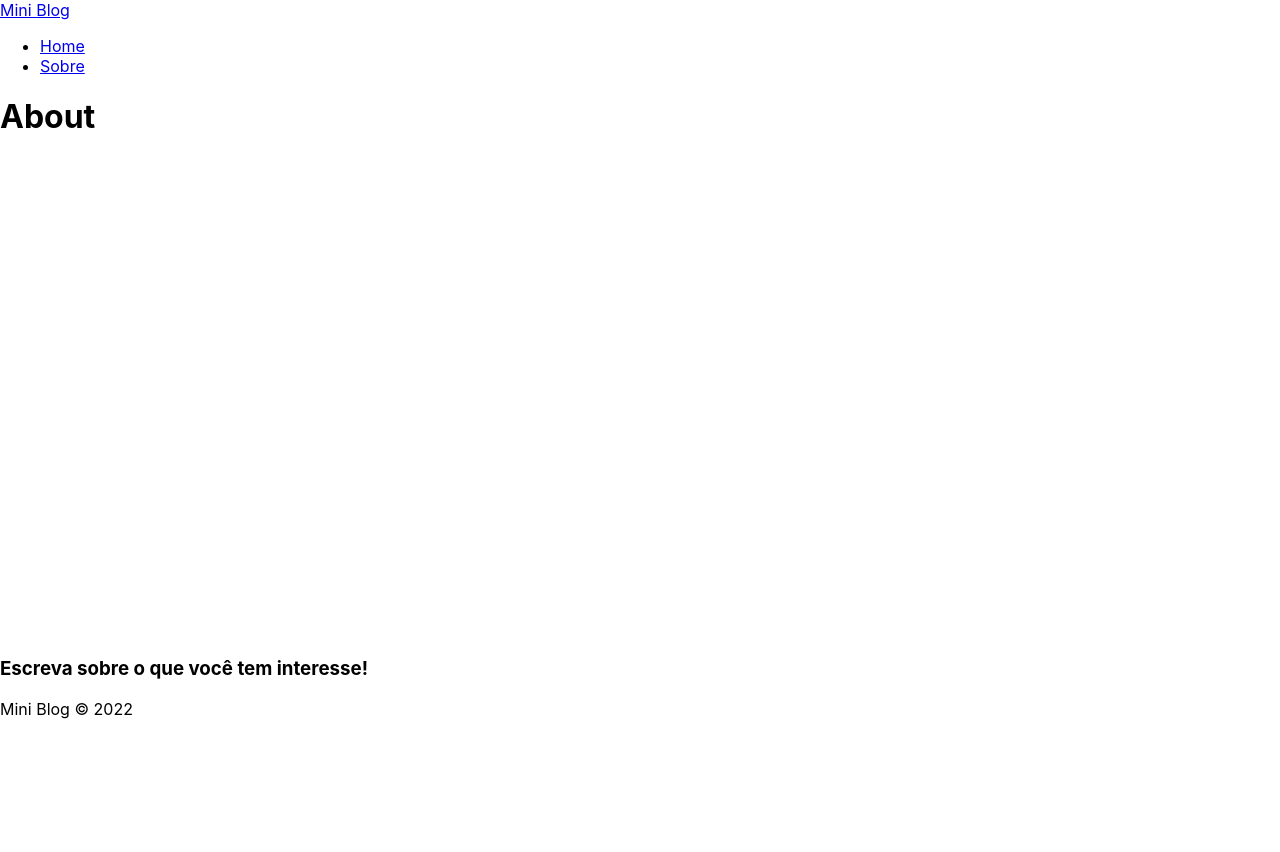
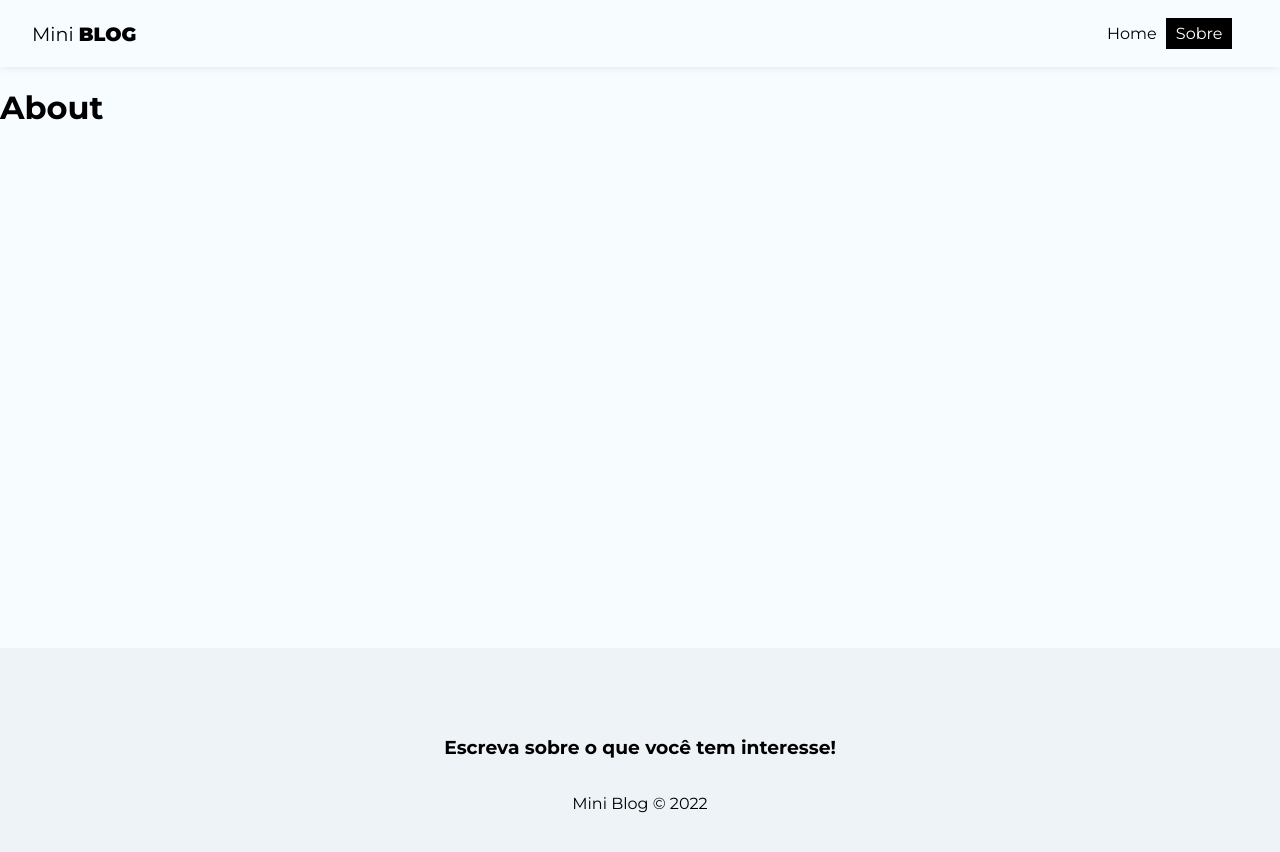
Before and after one commit to isagarci4/miniBlog, a React (Create React App) app: page /about in a window 1280 px wide. Shown: the top 852 px of the page. Before the commit the page ends 800 px from the top, so only its background shows below. Built offline with nearby package versions, Linux system fonts and the light colour scheme.

Commit message:
style: adicionando css a nav bar

```diff
--- a/public/index.html
+++ b/public/index.html
@@ -1,14 +1,12 @@
 <!DOCTYPE html>
 <html lang="en">
+
 <head>
   <meta charset="utf-8" />
   <link rel="icon" href="%PUBLIC_URL%/favicon.ico" />
   <meta name="viewport" content="width=device-width, initial-scale=1" />
   <meta name="theme-color" content="#000000" />
-    <meta
-      name="description"
-      content="Web site created using create-react-app"
-    />
+  <meta name="description" content="Web site created using create-react-app" />
   <link rel="apple-touch-icon" href="%PUBLIC_URL%/logo192.png" />
   <!--
       manifest.json provides metadata used when your web app is installed on a
@@ -24,8 +22,14 @@
       work correctly both with client-side routing and a non-root public URL.
       Learn how to configure a non-root public URL by running `npm run build`.
     -->
-    <title>React App</title>
+  <title>Mini Blog</title>
+  <link rel="preconnect" href="https://fonts.googleapis.com">
+  <link rel="preconnect" href="https://fonts.gstatic.com" crossorigin>
+  <link
+    href="https://fonts.googleapis.com/css2?family=Montserrat:ital,wght@0,200;0,300;0,400;0,500;0,600;0,700;0,800;0,900;1,100;1,200;1,300;1,400;1,500;1,600;1,700;1,800;1,900&family=Open+Sans:wght@400;500;600;800&family=Roboto:wght@700;900&display=swap"
+    rel="stylesheet">
 </head>
+
 <body>
   <noscript>You need to enable JavaScript to run this app.</noscript>
   <div id="root"></div>
@@ -40,4 +44,5 @@
       To create a production bundle, use `npm run build` or `yarn build`.
     -->
 </body>
+
 </html>
--- a/src/components/Footer.js
+++ b/src/components/Footer.js
@@ -2,7 +2,7 @@ import styles from "./Footer.module.css"
 
 const Footer = () => {
   return (
-    <footer>
+    <footer className={styles.footer}>
         <h3>Escreva sobre o que você tem interesse!</h3>
         <p>Mini Blog &copy; 2022</p>
     </footer>
--- a/src/components/Footer.module.css
+++ b/src/components/Footer.module.css
@@ -0,0 +1,8 @@
+.footer {
+    height: 250px;
+    display: flex;
+    flex-direction: column;
+    align-items: center;
+    justify-content: center;
+    background-color: #edf3f6;
+}
--- a/src/components/Navbar.js
+++ b/src/components/Navbar.js
@@ -3,18 +3,18 @@ import { NavLink } from "react-router-dom";
 import styles from "./Navbar.module.css"
 
 const Navbar = () => {
-  return <nav>
-    <NavLink to={"/"}>
+  return <nav className={styles.navbar}>
+    <NavLink to={"/"} className={styles.brand}>
         Mini <span>Blog</span>
     </NavLink>
-    <ul>
+    <ul className={styles.links_list}>
         <li>
-            <NavLink to={"/"}>
+            <NavLink to={"/"} className={({isActive}) => (isActive ? styles.active : '')}>
                 Home
             </NavLink>
         </li>
         <li>
-            <NavLink to={"/about"}>
+            <NavLink to={"/about"} className={({isActive}) => (isActive ? styles.active : '')}>
                 Sobre
             </NavLink>
         </li>
--- a/src/components/Navbar.module.css
+++ b/src/components/Navbar.module.css
@@ -0,0 +1,35 @@
+.navbar {
+    display: flex;
+    box-shadow: rgba(0, 0, 0, .15) 0px -2px 10px 0px;
+    justify-content: space-between;
+    align-items: center;
+    padding: .5em 2em;
+}
+
+.brand {
+    font-size: 1.2em;
+}
+
+.brand span {
+    font-weight: 900;
+    text-transform: uppercase;
+}
+
+.links_list {
+    display: flex;
+    list-style: none;
+}
+
+.links_list {
+    margin-right: 1em;
+}
+
+.links_list li a {
+    padding: .4em .6em;
+}
+
+.active {
+    background-color: #000;
+    color: #fff;
+
+}
--- a/src/index.css
+++ b/src/index.css
@@ -1,13 +1,33 @@
 body {
+  background-color: #F6FCFF;
+  padding: 0;
   margin: 0;
-  font-family: -apple-system, BlinkMacSystemFont, 'Segoe UI', 'Roboto', 'Oxygen',
-    'Ubuntu', 'Cantarell', 'Fira Sans', 'Droid Sans', 'Helvetica Neue',
-    sans-serif;
-  -webkit-font-smoothing: antialiased;
-  -moz-osx-font-smoothing: grayscale;
+  font-family: "Montserrat", sans-serif;
 }
 
-code {
-  font-family: source-code-pro, Menlo, Monaco, Consolas, 'Courier New',
-    monospace;
+input::placeholder,
+textarea::placeholder{
+  font-family: "Montserrat", sans-serif;
 }
+
+input:focus,
+textarea:focus{
+  outline: none;
+}
+
+a,
+nav button{
+  text-decoration: none;
+  background-color: transparent;
+  border: none;
+  color: #000;
+  transition: .4s;
+  font-size: 1em;
+  cursor: pointer;
+  font-family: "Montserrat", sans-serif;
+}
+
+a:hover,
+nav button:hover{
+  color: #bbb;
+}
--- /dev/null
+++ b/src/pages/Register/Register.js
@@ -0,0 +1 @@
+import styles from "./Resgiter.module.css"
```
Also changed, not shown: src/pages/Login/Login.js (added, +9 -0 lines), src/pages/Login/Login.module.css (added), src/pages/Register/Register.module.css (added). Lines whose indentation alone changed are shown as unchanged.
